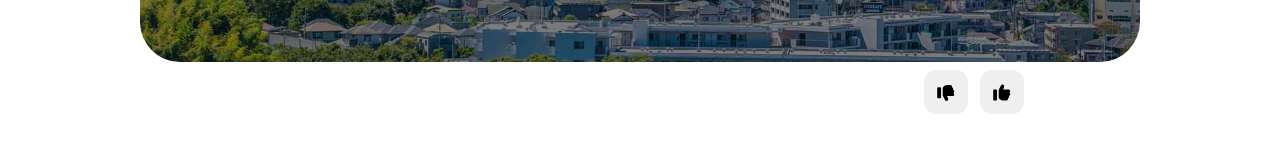
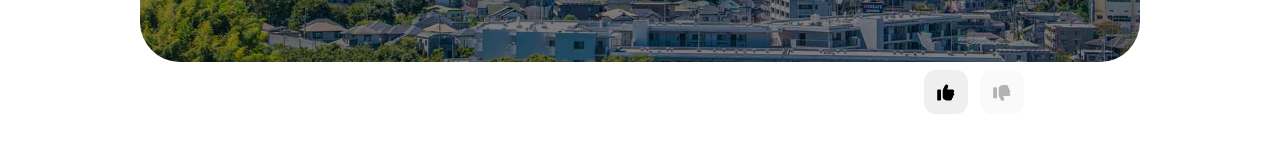
Before and after one commit to matiapu/matiapu-web, a Next.js app: page /posts/1 in a window 1280 px wide. Shown: the part 452-604 px from the top of the page. Built offline with nearby package versions, Linux system fonts and the light colour scheme.

Commit message:
feat: 投稿のナビゲーション機能を追加し、データを外部ファイルに移動

```diff
--- a/app/(main)/posts/[id]/page.jsx
+++ b/app/(main)/posts/[id]/page.jsx
@@ -1,70 +1,55 @@
+"use client";
+
+import React, { use } from 'react';
+import { useRouter } from 'next/navigation';
 import PostCard from '@/components/PostCard';
-import React from 'react'
+import { POSTS } from '@/data/posts';
 
+// Re-export POSTS to maintain backward compatibility with other files importing it from here
+export { POSTS };
 
-export const POSTS = [
-  {
-    id:1,
-    name:"佐々木 太郎",
-    address:"東京都新宿区",
-    userIcon:"/user_icon/user_icon1.jpg",
-    title:"test",
-    tags:"災害",
-    image:"/post_image/post_image1.jpg",
-    createAt:"2026-06-10",
-    content:"本文本文本文本文本文本文本文本文本文本文本文本文本文本文本文本文本文本文本文本文本文本文本文本文本文本文本文本文本文本文本文本文本文本文本文本文本文本文本文本文本文本文本文本文本文本文本文本文本文本文本文本文本文本文本文本文本文本文本文本文本文本文本文本文本文本文本文本文本文本文本文本文本文本文本文本文本文本文本文本文本文本文本文本文本文本文本文本文本文本文本文本文本文本文本文本文本文本文本文本文本文本文本文本文本文本文本文本文本文本文本文本文本文本文本文本文本文本文本文本文本文本文本文本文本文本文本文本文本文本文本文本文本文本文本文本文本文本文本文本文本文本文本文本文本文本文本文本文本文本文本文本文本文本文本文本文本文本文本文本文本文本文本文本文本文本文本文本文本文本文本文本文本文本文本文本文本文本文本文本文本文本文本文本文本文本文本文本文本文本文本文本文本文本文本文本文本文本文本文本文本文本文本文本文本文本文本文本文本文本文本文本文本文本文本文本文本文本文本文本文本文本文本文本文本文本文本文本文本文本文本文本文本文本文本文本文本文本文本文本文本文本文本文本文本文本文本文本文本文本文本文本文本文本文本文本文",
-    likes:"1",
-    commentID:"comment1",
-    postID: "post1",
-    userID: "user1",
-    questionText: "質問です",
-    answerText: null,
-  },
-  {
-    id:2,
-    name:"佐々木 太郎",
-    userIcon:"/user_icon/user_icon2.jpg",
-    title:"わああああ",
-    tags:"災害",
-    image:"/post_image/post_image2.jpg",
-    createAt:"2026-06-10",
-    content:"本文",
-    likes:"10",
-    commentID:"comment1",
-    postID: "post2",
-    userID: "user2",
-    questionText: "今日は暑いです。",
-    answerText: null,
-  },
-  {
-    id:3,
-    name:"佐々木 太郎",
-    userIcon:"/user_icon/user_icon3.jpg",
-    title:"test",
-    tags:"災害",
-    image:"/post_image/post_image3.jpg",
-    createAt:"2026-06-10",
-    content:"本文",
-    likes:"50",
-    commentID:"comment1",
-    postID: "post3",
-    userID: "user3",
-    questionText: "今日も元気",
-    answerText: null,
+function Page({ params }) {
+  const { id } = use(params);
+  const router = useRouter();
+
+  const currentId = Number(id);
+  const currentIndex = POSTS.findIndex((p) => p.id === currentId);
+  const post = POSTS[currentIndex];
+
+  const handlePrevious = () => {
+    if (currentIndex > 0) {
+      router.push(`/posts/${POSTS[currentIndex - 1].id}`);
+    }
+  };
+
+  const handleNext = () => {
+    if (currentIndex < POSTS.length - 1) {
+      router.push(`/posts/${POSTS[currentIndex + 1].id}`);
+    }
+  };
+
+  const disablePrevious = currentIndex <= 0;
+  const disableNext = currentIndex >= POSTS.length - 1;
+
+  if (!post) {
+    return (
+      <div style={{ padding: '24px', textAlign: 'center' }}>
+        <p>投稿が見つかりませんでした。</p>
+      </div>
+    );
   }
-];
-
-async function page({params}) {
-  const { id } = await params;
-
-  // データの検索は、関数の内側で実行します
-  const post = POSTS.find((p) => p.id === Number(id));
 
   return (
     <div>
-      <PostCard post={post} />
+      <PostCard
+        post={post}
+        onPreviousPost={handlePrevious}
+        onNextPost={handleNext}
+        disablePrevious={disablePrevious}
+        disableNext={disableNext}
+      />
     </div>
   );
 }
 
-export default page
+export default Page;
--- a/components/NiceBadButton.jsx
+++ b/components/NiceBadButton.jsx
@@ -5,12 +5,28 @@ import { faThumbsDown } from '@fortawesome/free-solid-svg-icons';
 import styles from './NiceBadButton.module.css'
 
 
-function NiceBadButton() {
+function NiceBadButton({ onPrevious, onNext, disablePrevious, disableNext }) {
   return (
     <div>
         <div className={styles.Button_wrapper}>
-            <button className={styles.Down}><FontAwesomeIcon icon={ faThumbsDown } /></button>
-            <button className={styles.Up}><FontAwesomeIcon icon={ faThumbsUp } /></button>
+          <button
+              type="button"
+              className={styles.Up}
+              onClick={onNext}
+              disabled={disableNext}
+              aria-label="次の投稿を表示"
+            >
+              <FontAwesomeIcon icon={ faThumbsUp } />
+            </button>
+            <button
+              type="button"
+              className={styles.Down}
+              onClick={onPrevious}
+              disabled={disablePrevious}
+              aria-label="前の投稿を表示"
+            >
+              <FontAwesomeIcon icon={ faThumbsDown } />
+            </button>
         </div>
     </div>
   )
--- a/components/PostCard.jsx
+++ b/components/PostCard.jsx
@@ -7,7 +7,7 @@ import NiceBadButton from './NiceBadButton'
 import Image from 'next/image'
 
 
-function PostCard({ post }) {
+function PostCard({ post, onPreviousPost, onNextPost, disablePrevious, disableNext }) {
     // 投稿が開いているかどうかを管理するステート（初期値は false = 閉じている
     const [isOpen, setIsOpen] = useState(false)
 
@@ -71,7 +71,12 @@ function PostCard({ post }) {
                 </div>
             </div>
             <div className={styles.NiceBadButton}>
-                <NiceBadButton />
+                <NiceBadButton
+                  onPrevious={onPreviousPost}
+                  onNext={onNextPost}
+                  disablePrevious={disablePrevious}
+                  disableNext={disableNext}
+                />
             </div>
         </div>
     )
--- a/components/PostImage.jsx
+++ b/components/PostImage.jsx
@@ -2,7 +2,7 @@ import React from 'react'
 import Image from 'next/image'
 import styles from '@/components/PostImage.module.css'
 
-import { POSTS } from '@/app/(main)/posts/[id]/page'
+import { POSTS } from '@/data/posts'
 
 function PostImage() {
   const post = POSTS[0];
--- a/components/profile.jsx
+++ b/components/profile.jsx
@@ -3,7 +3,7 @@ import UserIcon from './UserIcon'
 import styles from '@/components/profile.module.css'
 import PostImage from './PostImage'
 
-import { POSTS } from '@/app/(main)/posts/[id]/page'
+import { POSTS } from '@/data/posts'
 
 function profile() {
     const post = POSTS[0];
--- /dev/null
+++ b/data/posts.js
@@ -0,0 +1,51 @@
+export const POSTS = [
+  {
+    id:1,
+    name:"佐々木 太郎",
+    address:"東京都新宿区",
+    userIcon:"/user_icon/user_icon1.jpg",
+    title:"test",
+    tags:"災害",
+    image:"/post_image/post_image1.jpg",
+    createAt:"2026-06-10",
+    content:"本文本文本文本文本文本文本文本文本文本文本文本文本文本文本文本文本文本文本文本文本文本文本文本文本文本文本文本文本文本文本文本文本文本文本文本文本文本文本文本文本文本文本文本文本文本文本文本文本文本文本文本文本文本文本文本文本文本文本文本文本文本文本文本文本文本文本文本文本文本文本文本文本文本文本文本文本文本文本文本文本文本文本文本文本文本文本文本文本文本文本文本文本文本文本文本文本文本文本文本文本文本文本文本文本文本文本文本文本文本文本文本文本文本文本文本文本文本文本文本文本文本文本文本文本文本文本文本文本文本文本文本文本文本文本文本文本文本文本文本文本文本文本文本文本文本文本文本文本文本文本文本文本文本文本文本文本文本文本文本文本文本文本文本文本文本文本文本文本文本文本文本文本文本文本文本文本文本文本文本文本文本文本文本文本文本文本文本文本文本文本文本文本文本文本文本文本文本文本文本文本文本文本文本文本文本文本文本文本文本文本文本文本文本文本文本文本文本文本文本文本文本文本文本文本文本文本文本文本文本文本文本文本文本文本文本文本文本文本文本文本文本文本文本文本文本文本文本文本文本文本文本文本文本文本文本文",
+    likes:"1",
+    commentID:"comment1",
+    postID: "post1",
+    userID: "user1",
+    questionText: "質問です",
+    answerText: null,
+  },
+  {
+    id:2,
+    name:"佐々木 太郎",
+    userIcon:"/user_icon/user_icon2.jpg",
+    title:"わああああ",
+    tags:"災害",
+    image:"/post_image/post_image2.jpg",
+    createAt:"2026-06-10",
+    content:"本文",
+    likes:"10",
+    commentID:"comment1",
+    postID: "post2",
+    userID: "user2",
+    questionText: "今日は暑いです。",
+    answerText: null,
+  },
+  {
+    id:3,
+    name:"佐々木 太郎",
+    userIcon:"/user_icon/user_icon3.jpg",
+    title:"test",
+    tags:"災害",
+    image:"/post_image/post_image3.jpg",
+    createAt:"2026-06-10",
+    content:"本文",
+    likes:"50",
+    commentID:"comment1",
+    postID: "post3",
+    userID: "user3",
+    questionText: "今日も元気",
+    answerText: null,
+  }
+];
```
